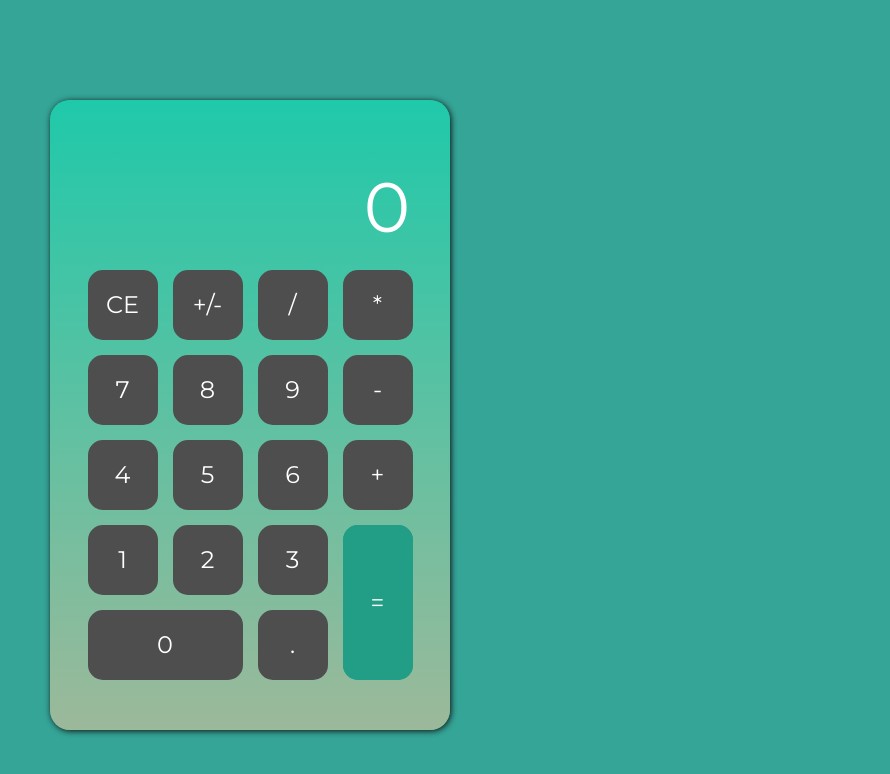
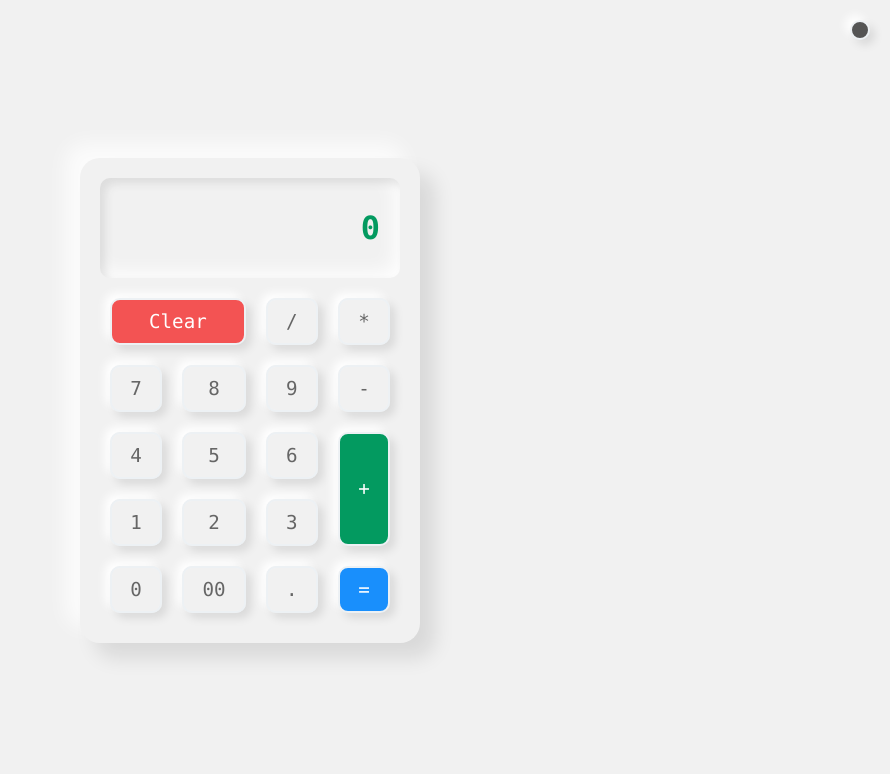
Before and after one commit to dmitrykorochkin/Calculate, a plain HTML site: page index.html in a window 1280 px wide. Shown: the whole page, without its empty margins (390-1280 px from the left). Drawn offline with Linux system fonts and the light colour scheme.

Commit message:
Add files via upload

```diff
--- a/index.html
+++ b/index.html
@@ -4,41 +4,33 @@
     <meta charset="UTF-8">
     <meta http-equiv="X-UA-Compatible" content="IE=edge">
     <meta name="viewport" content="width=device-width, initial-scale=1.0">
-    <link rel="preconnect" href="https://fonts.googleapis.com">
-    <link rel="preconnect" href="https://fonts.gstatic.com" crossorigin>
-    <link href="https://fonts.googleapis.com/css2?family=Montserrat&display=swap" rel="stylesheet">
     <link rel="stylesheet" href="style.css">
-    <title>Calculate</title>
+    <script defer src="script.js"></script>
+    <title>Calculator</title>
 </head>
 <body>
-    <div class="calc">
-        <div class="calc-screen">
-            <p>0</p>
-        </div>
+    <div class="toggleBtn"></div>
+    <div class="calculator">
         <div class="buttons">
-                <div class="btn ce">CE</div>
-                <div class="btn signs">+/-</div>
-                <div class="btn division">/</div>
-                <div class="btn multiplication">*</div>
-
-                <div class="btn seven">7</div>
-                <div class="btn eight">8</div>
-                <div class="btn nine">9</div>
-                <div class="btn minus">-</div>
-
-                <div class="btn four">4</div>
-                <div class="btn five">5</div>
-                <div class="btn six">6</div>
-                <div class="btn plus">+</div>
-
-                <div class="btn one">1</div>
-                <div class="btn two">2</div>
-                <div class="btn three">3</div>
-                <div class="btn equals">=</div>
-
-                <div class="btn zero">0</div>
-                <div class="btn dot">.</div>
-                <div class="btn equals">=</div>
+            <h2 class="" id="value">0</h2>
+            <span id="clear">Clear</span>
+            <span>/</span>
+            <span>*</span>
+            <span>7</span>
+            <span>8</span>
+            <span>9</span>
+            <span>-</span>
+            <span>4</span>
+            <span>5</span>
+            <span>6</span>
+            <span id="plus">+</span>
+            <span>1</span>
+            <span>2</span>
+            <span>3</span>
+            <span>0</span>
+            <span>00</span>
+            <span>.</span>
+            <span id="equal">=</span>
         </div>
     </div>
 </body>
--- /dev/null
+++ b/script.js
@@ -0,0 +1,24 @@
+//Получение кнопок и значений
+let buttons = document.querySelector('.buttons');
+let btn = document.querySelectorAll('span');
+let value = document.getElementById('value');
+let toggleBtn = document.querySelector('.toggleBtn');
+let body = document.querySelector('body');
+
+for(let i = 0; i < btn.length; i++) {
+    btn[i].addEventListener('click', function(){
+        if(this.innerHTML == '=') {
+            value.innerHTML = eval(value.innerHTML);
+        } else {
+            if(this.innerHTML == 'Clear') {
+                value.innerHTML = '';
+            } else {
+                value.innerHTML += this.innerHTML;
+            }
+        }
+    });
+}
+
+toggleBtn.onclick = function() {
+    body.classList.toggle('dark')
+}
--- a/style.css
+++ b/style.css
@@ -1,78 +1,168 @@
 * {
     box-sizing: border-box;
+    margin: 0;
+    padding: 0;
+    font-family:consolas, "Courier New", monospace;
+
 }
 
 body {
-    background-color: rgb(53, 165, 152);
+    display: flex;
+    justify-content: center;
+    align-items: center;
+    min-height:100vh;
+    background-color: rgb(241, 241, 241);
+}
+.dark {
+    background-color:#282c2f;
+}
+.dark .calculator {
+    background-color: #33393e;
+    box-shadow: 15px 15px 20px rgba(0,0,0, 0.1),
+    -15px -15px 20px rgba(3, 2, 2, 0.733);
+}
+.calculator {
+    position: relative;
+    width: 340px;
+    padding: 20px;
+    box-shadow:15px 15px 20px rgba(0,0,0,0.1),
+    -15px -15px 20px #fffb;
+    border-radius: 20px;
+}
+
+.calculator .buttons {
+    position: relative;
+    display: grid;
+
+}
+
+.calculator .buttons #value {
+    position: relative;
+    grid-column:span 4;
+    user-select: none;
+    overflow: hidden;
+    width: 100%;
+    text-align: end;
+    height: 100px;
+    line-height:100px;
+    color: rgb(3, 154, 96);
+    box-shadow: inset 5px 5px 10px rgba(0,0,0,0.1),
+    inset -5px -5px 20px #fff;
+    border-radius: 10px;
+    margin-bottom: 10px;
+    padding: 0 20px;
+    font-size: 2rem;
+    font-weight: 600;
+}
+.dark .calculator .buttons #value {
+    background-color: #33393e;
+    box-shadow: inset 15px 15px 20px rgba(0,0,0, 0.5),
+    inset -15px -15px 20px rgba(255,255,255,0.1);
+}
+
+.calculator .buttons span {
+    position: relative;
+    padding: 10px;
+    box-shadow:  5px 5px 10px rgba(0,0,0,0.1),
+     -5px -5px 20px #fff;
+     margin: 10px;
+     cursor: pointer;
+     user-select: none;
+     display: flex;
+     justify-content: center;
+     align-items:center;
+     font-size: 1.2rem;
+     color: #666;
+     border: 2px solid #edf1f4;
+     box-shadow:  5px 5px 10px rgba(0,0,0,0.1),
+      -5px -5px 10px #fff;
+    border-radius:10px;
+
+}
+
+.dark .calculator .buttons span {
+    color: #eee;
+    border: 2px solid #333;
+    box-shadow:  5px 5px 10px rgba(0,0,0,0.25),
+      -5px -5px 10px rgba(255,255,255,0.1);
+}
+
+.calculator .buttons span:active {
+    box-shadow: inset 5px 5px 10px rgba(0,0,0,0.1),
+    inset -5px -5px 10px #fff;
+    color: rgb(211, 106, 106);
+}
+
+.dark .calculator .buttons span:active {
+    box-shadow:  5px 5px 10px rgba(0,0,0,0.25),
+    -5px -5px 10px rgba(255,255,255,0.1);
+}
+.calculator .buttons span#clear {
+    grid-column: span 2;
+    background: rgb(243, 83, 83);
+    color: #fff;
+    border: 2px solid #edf1f4;
+
+}
+
+.calculator .buttons span#plus {
+    grid-row: span 2;
+    background: rgb(3, 154, 96);
+    color: #fff;
+    border: 2px solid #edf1f4;
+}
+
+.calculator .buttons span#equal {
+    grid-row: span 2;
+    background: rgb(25, 143, 252);
+    color: #fff;
+    border: 2px solid #edf1f4;
+}
+
+.dark .calculator .buttons span#clear,
+.dark .calculator .buttons span#plus,
+.dark .calculator .buttons span#equal {
+
+    border: 2px solid #333;
 }
 
 
-.calc {
-    font-family: 'Montserrat', sans-serif;
-    margin:100px auto;
-    width: 400px;
-    height:100%;
-    border-radius: 20px;
-    background: rgb(0,0,0);
-    background: linear-gradient(0deg, rgb(156, 185, 154) 0%, rgb(31, 201, 170) 100%);
-    color: #fff;
-    font-size: 1.5rem;
-    box-shadow: 1px 1px 6px rgb(15, 15, 15);
+.calculator .buttons span#clear:active,
+.calculator .buttons span#plus:active,
+.calculator .buttons span#equal:active {
+    box-shadow: 5px 5px 10px rgba(0, 0, 0, 0.1),
+    -5px -5px 10px #fff,
+    inset 5px 5px 10px rgba(0, 0, 0, 0.1);
 }
 
-.calc-screen {
-    height: 150px;
-    display: grid;
-    padding-right: 40px;
-    justify-items: end;
-    align-items:end;
+
+
+
+
+.dark .calculator .buttons span#clear:active,
+.dark .calculator .buttons span#plus:active,
+.dark .calculator .buttons span#equal:active {
+
+    box-shadow: inset 5px 5px 10px rgba(0, 0, 0, 0.1);
+}
+
+.toggleBtn {
+    position:fixed;
+    top: 20px;
+    right: 20px;
+    height: 20px;
+    width: 20px;
+    border-radius:50%;
+    background-color: #555;
+    cursor: pointer;
+    border:2px solid #edf1f4;
+    box-shadow: 5px 5px 10px rgba(0, 0, 0, 0.1),
+    -5px -5px 10px #fff;
 
 }
-.calc-screen p {
-    font-size: 70px;
-    margin: 0;
+.dark .toggleBtn {
+    background-color: #edf1f4;
+    border: 2px solid #333;
+    box-shadow: 5px 5px 10px rgba(0,0,0,0.25),
+    -5px -5px 10px rgba(255,255,255,0.25);
 }
-
-.btn {
-    width: 70px;
-    height: 70px;
-    background-color: rgb(78, 78, 78);
-    text-align: center;
-    line-height: 70px;
-    border-radius: 15px;
-    cursor: pointer;
-    user-select: none;
-
-}
-
-.btn:hover {
-    filter: brightness(120%);
-}
-
-.buttons {
-    margin-top: 20px;
-    padding-bottom: 50px;
-    display: grid;
-    justify-content: center;
-    gap: 15px;
-    align-self: center;
-    grid-template-areas:
-    "ce signs division multiplication"
-    "seven eight nine minus"
-    "four five six plus"
-    "one two three equals"
-    "zero zero dot equals";
-}
-
-.btn.zero {
-    grid-area: zero;
-    width: 100%;
-}
-
-.btn.equals {
-    grid-area: equals;
-    height: 100%;
-    display: grid;
-    align-items: center;
-    background-color: rgb(34, 158, 135);
-}
```
